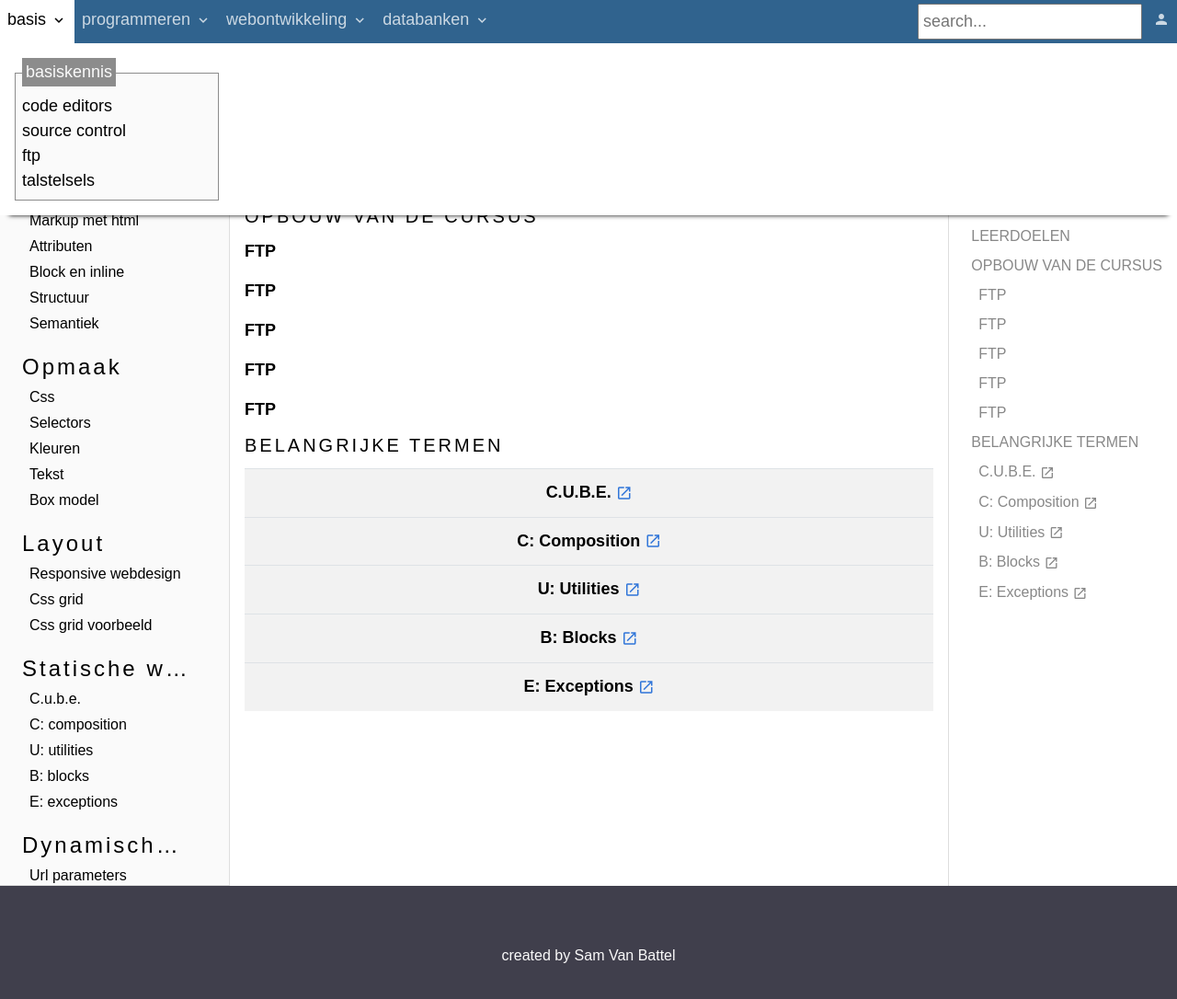
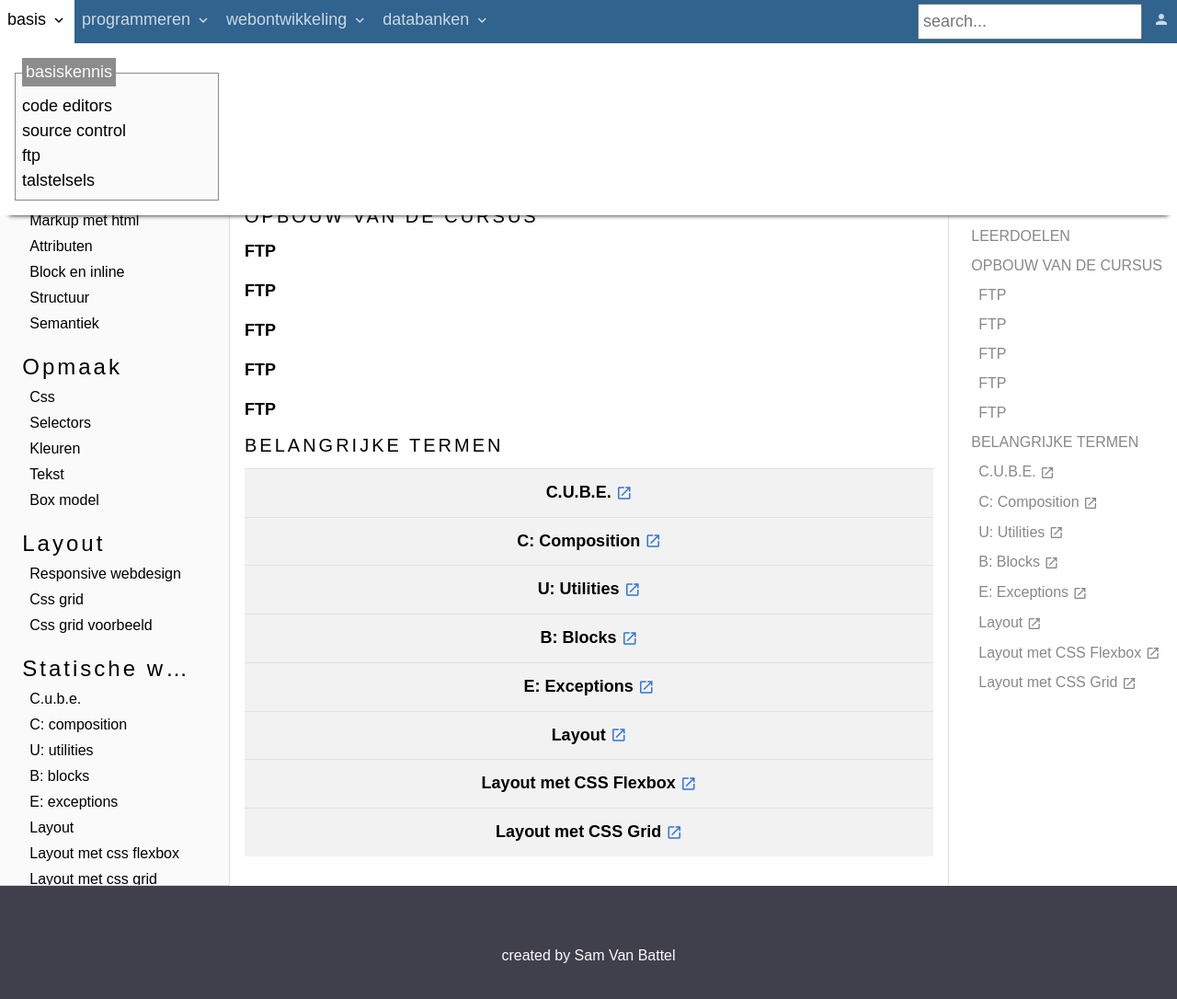
Before and after one commit to T-INFORMATICA/t-informatica.github.io, a Jekyll site: the page built from _courses/webontwikkeling/statische-websites/index.md, in a window 1280 px wide and 1113 px high. Shown: the top 1086 px of the window at 92% size. Built offline with Jekyll 4.4.1, drawn with Linux system fonts in a browser that asks for light colours; comment, search, counter and statistics services are not loaded.

Commit message:
Update courses.yml

```diff
--- a/_data/courses.yml
+++ b/_data/courses.yml
@@ -142,7 +142,7 @@
 #        - name: Uitbreiding
 #          link: "/courses/webontwikkeling/layout/uitbreiding.html"
 #          doel: "layout"
-    - name: "Statische Websites"
+    - name: "Statische Websites (W.I.P.)"
       link: "/courses/webontwikkeling/statische-websites"
       chapters:
         - name: "C.U.B.E."
@@ -159,6 +159,15 @@
           doel: "opmaak"
         - name: "E: Exceptions"
           link: "/courses/webontwikkeling/statische-websites/exceptions.html"
+          doel: "opmaak"
+        - name: "Layout"
+          link: "/courses/webontwikkeling/statische-websites/layout.html"
+          doel: "responsive websites"
+        - name: "Layout met CSS Flexbox"
+          link: "/courses/webontwikkeling/statische-websites/css-flexbox.html"
+          doel: "responsive websites"
+        - name: "Layout met CSS Grid"
+          link: "/courses/webontwikkeling/statische-websites/css-grid.html"
           doel: "responsive websites"
     - name: "Dynamische Websites"
       link: "/courses/webontwikkeling/dynamische-websites"
```
